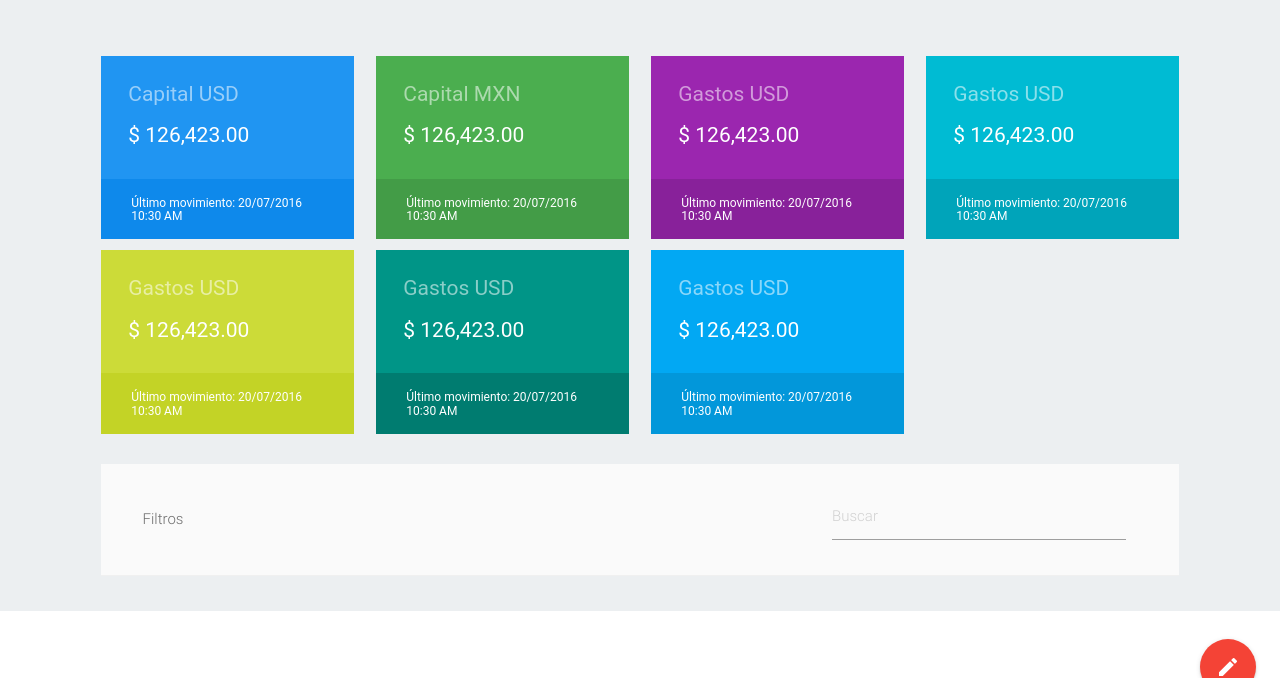
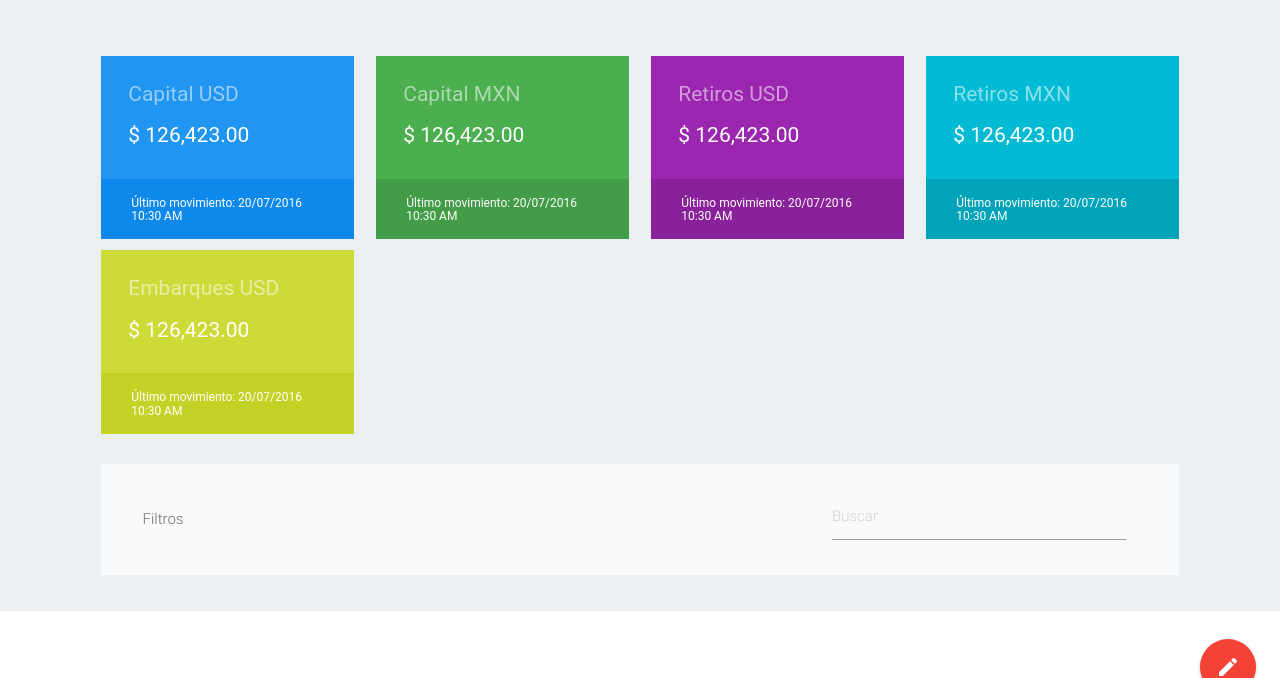
Before and after one commit to DJeanCar/Osef, a Django app: template osef/apps/users/templates/users/dashboard.html in a window 1280 px wide. Shown: the part 60-738 px from the top of the page. Run offline with Django 3.2, Linux system fonts and the light colour scheme; the template is opened without the code that fills it, so the values that code supplies are empty; some libraries are stand-ins or nearby versions; some web fonts are replaced.

Commit message:
camabios

```diff
--- a/osef/apps/users/templates/users/dashboard.html
+++ b/osef/apps/users/templates/users/dashboard.html
@@ -15,7 +15,7 @@
 						<h4>Capital USD</h4>
 						<div class="card-info__money">
 							<span>$</span>
-							<span>126,423.00</span>
+							<span>126,423.00</span><!-- DOLARES INICIAL -->
 						</div>
 					</div>
 					<div class="card_panel__update">
@@ -29,7 +29,7 @@
 						<h4>Capital MXN</h4>
 						<div class="card-info__money">
 							<span>$</span>
-							<span>126,423.00</span>
+							<span>126,423.00</span> <!-- PESOS INICIAL -->
 						</div>
 					</div>
 					<div class="card_panel__update card2_dark">
@@ -40,7 +40,7 @@
 				</div>
 				<div class="col s3">
 					<div class="card-info card3">
-						<h4>Gastos USD</h4>
+						<h4>Retiros USD</h4>
 						<div class="card-info__money">
 							<span>$</span>
 							<span>126,423.00</span>
@@ -54,7 +54,7 @@
 				</div>
 				<div class="col s3">
 					<div class="card-info card4">
-						<h4>Gastos USD</h4>
+						<h4>Retiros MXN</h4>
 						<div class="card-info__money">
 							<span>$</span>
 							<span>126,423.00</span>
@@ -68,41 +68,13 @@
 				</div>
 				<div class="col s3">
 					<div class="card-info card5">
-						<h4>Gastos USD</h4>
+						<h4>Embarques USD</h4>
 						<div class="card-info__money">
 							<span>$</span>
 							<span>126,423.00</span>
 						</div>
 					</div>
 					<div class="card_panel__update card5_dark">
-						<div class="valign-wrapper card-info__updated">
-							<h5 class="valign">Último movimiento: 20/07/2016 10:30 AM</h5>
-						</div>
-					</div>
-				</div>
-				<div class="col s3">
-					<div class="card-info card6">
-						<h4>Gastos USD</h4>
-						<div class="card-info__money">
-							<span>$</span>
-							<span>126,423.00</span>
-						</div>
-					</div>
-					<div class="card_panel__update card6_dark">
-						<div class="valign-wrapper card-info__updated">
-							<h5 class="valign">Último movimiento: 20/07/2016 10:30 AM</h5>
-						</div>
-					</div>
-				</div>
-				<div class="col s3">
-					<div class="card-info card7">
-						<h4>Gastos USD</h4>
-						<div class="card-info__money">
-							<span>$</span>
-							<span>126,423.00</span>
-						</div>
-					</div>
-					<div class="card_panel__update card7_dark">
 						<div class="valign-wrapper card-info__updated">
 							<h5 class="valign">Último movimiento: 20/07/2016 10:30 AM</h5>
 						</div>
--- a/osef/apps/users/views.py
+++ b/osef/apps/users/views.py
@@ -12,6 +12,11 @@
 
 	template_name = 'users/dashboard.html'
 	login_url = '/'
+
+	def get_context_data(self, **kwargs):
+		context = super(DashboardView, self).get_context_data(**kwargs)
+		context['initial'] = Account.objects.all()
+		return context
 
 	def dispatch(self, request, *args, **kwargs):
 		if request.user.has_permission:
```
